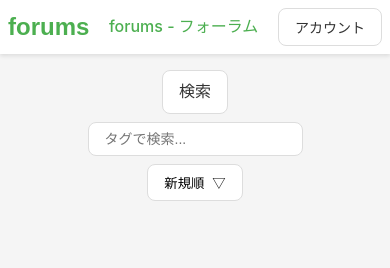
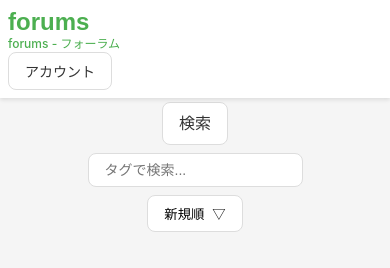
Before and after one commit to AtsukiProgram/forums, a plain HTML site: page index.html in a window 390 px wide. Drawn offline with Linux system fonts and the light colour scheme; no server answers.

Commit message:
Add files via upload

```diff
--- a/style.css
+++ b/style.css
@@ -565,3 +565,24 @@ body {
         padding: var(--spacing-lg);
     }
 }
+@media (max-width: 900px) {
+  .header-content { flex-direction: column; align-items: flex-start; }
+  .title { text-align: left; font-size: 18px; }
+  .toolbar { flex-direction: column; align-items: stretch; gap: 8px; }
+}
+
+@media (max-width: 600px) {
+  .header-content { flex-direction: column; align-items: flex-start; }
+  .title {
+    font-size: 14px;
+    line-height: 1.3;
+    white-space: pre-line;
+    word-break: break-word;
+    max-width: 100vw;
+  }
+  .main-content, .thread-detail { padding: 4px; }
+}
+
+@media (max-width: 400px) {
+  .title { font-size: 12px; }
+}
```
Also changed, not shown: index.html (line endings or trailing spaces), 1 other file.
